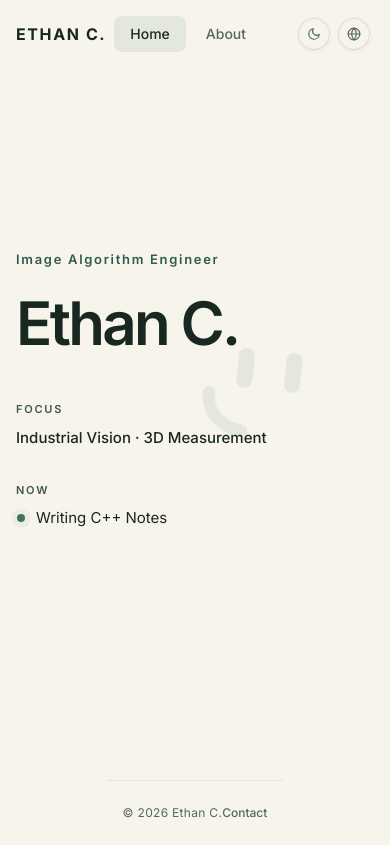
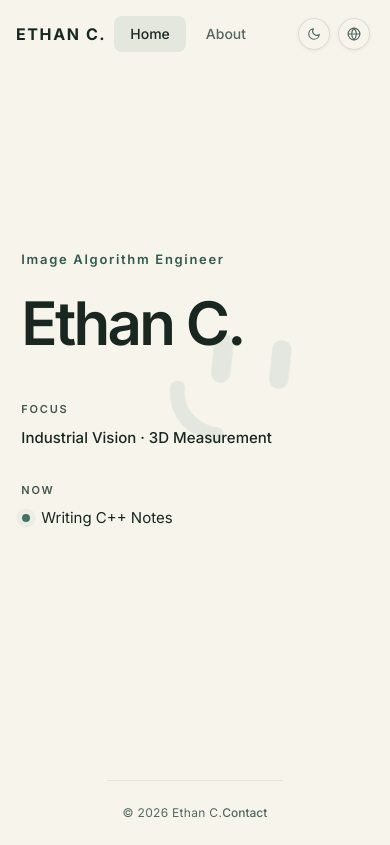
Before and after one commit to Ethan-decoy/personal_site, a React (Vite) app: page / in a window 390 px wide. Built offline with nearby package versions, Linux system fonts and the light colour scheme.

Commit message:
style(home): 统一首页宽窄屏视觉比例

```diff
--- a/src/index.css
+++ b/src/index.css
@@ -71,6 +71,49 @@
 	.home-avatar-eyes-blinking {
 		animation: none;
 	}
+}
+
+.home-hero-frame {
+	max-width: 64rem;
+	/* Scale the 56px wide-layout gutter directly from its 1024px reference. */
+	padding-inline: min(3.5rem, 5.46875vw);
+}
+
+.home-hero-composition {
+	/* Preserve the wide-layout 88:400 title-to-avatar visual ratio. */
+	--home-title-size: clamp(3.75rem, 8.59375vw, 5.5rem);
+	--home-avatar-size: clamp(17.045455rem, 39.0625vw, 25rem);
+
+	position: relative;
+	max-width: 57rem;
+	margin-inline: auto;
+	isolation: isolate;
+}
+
+.home-hero-copy {
+	position: relative;
+	z-index: 1;
+	max-width: 32rem;
+}
+
+.home-hero-title {
+	font-size: var(--home-title-size);
+}
+
+.home-avatar-stage {
+	position: absolute;
+	inset-block-start: 50%;
+	inset-inline-end: 0;
+	z-index: 0;
+	display: flex;
+	align-items: center;
+	justify-content: center;
+	transform: translateY(-50%);
+}
+
+.home-avatar-mark {
+	width: var(--home-avatar-size);
+	height: var(--home-avatar-size);
 }
 
 @keyframes blink {
--- a/src/pages/home.tsx
+++ b/src/pages/home.tsx
@@ -214,7 +214,7 @@ function SmileyAvatar({
 	return (
 		<div
 			ref={faceRef}
-			className="pointer-events-none relative h-56 w-56 transition-opacity duration-300 sm:h-64 sm:w-64 md:h-[280px] md:w-[280px] lg:h-[400px] lg:w-[400px]"
+			className="home-avatar-mark pointer-events-none relative transition-opacity duration-300"
 			style={{
 				transform: "rotate(6deg)",
 				opacity,
@@ -258,9 +258,9 @@ export default function HomePage({
 	const homeColors = HOME_COLOR_ROLES[mode];
 	return (
 		<div className="relative flex min-h-[calc(100svh-4rem)] flex-col justify-center overflow-hidden py-24 md:min-h-[calc(100svh-5rem)] md:py-20">
-			<div className="max-w-5xl mx-auto px-4 sm:px-6 md:px-8 w-full relative z-10">
-				<div className="relative isolate grid grid-cols-1 items-center md:grid-cols-[minmax(0,25rem)_16rem] md:justify-center lg:grid-cols-[minmax(0,32rem)_25rem]">
-					<div className="relative z-10 motion-safe:[animation:fade-up_350ms_ease-out_both]">
+			<div className="home-hero-frame relative z-10 mx-auto w-full">
+				<div className="home-hero-composition">
+					<div className="home-hero-copy motion-safe:[animation:fade-up_350ms_ease-out_both]">
 						<p
 							className="text-[13px] font-semibold tracking-[0.13em]"
 							style={{ color: homeColors.accentInk }}
@@ -268,7 +268,7 @@ export default function HomePage({
 							{t("home.role")}
 						</p>
 						<h1
-							className="mt-6 text-6xl font-semibold leading-none tracking-[-0.045em] md:text-7xl lg:text-[5.5rem]"
+							className="home-hero-title mt-6 font-semibold leading-none tracking-[-0.045em]"
 							style={{ color: theme.text }}
 						>
 							{t("home.name")}
@@ -322,7 +322,7 @@ export default function HomePage({
 						</div>
 					</div>
 
-					<div className="absolute right-2 top-8 z-0 flex items-center justify-center motion-safe:[animation:fade-in_450ms_ease-out_80ms_both] sm:right-[8%] sm:top-6 md:static md:z-auto md:-ml-6 md:pt-6 lg:-ml-12 lg:pt-8">
+					<div className="home-avatar-stage motion-safe:[animation:fade-in_450ms_ease-out_80ms_both]">
 						<SmileyAvatar
 							accent={theme.accent}
 							opacity={homeColors.markOpacity}
```
